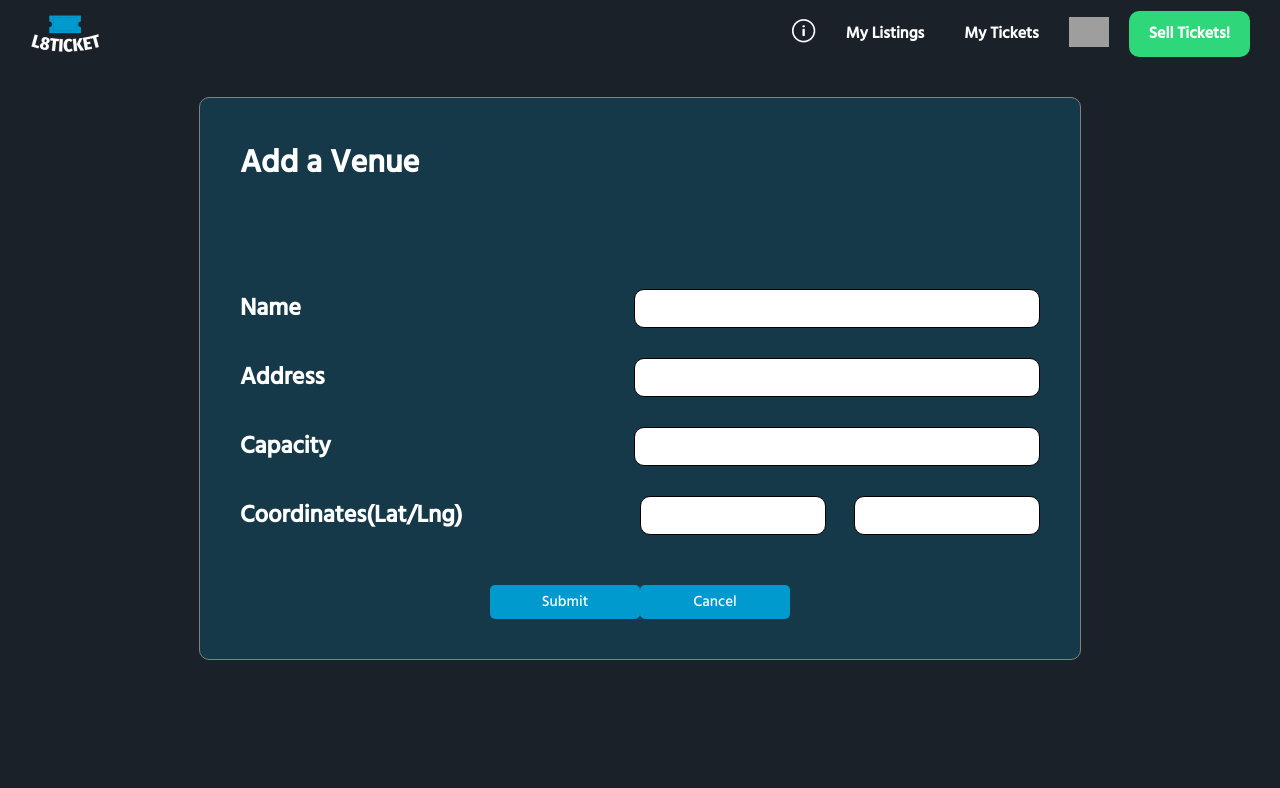
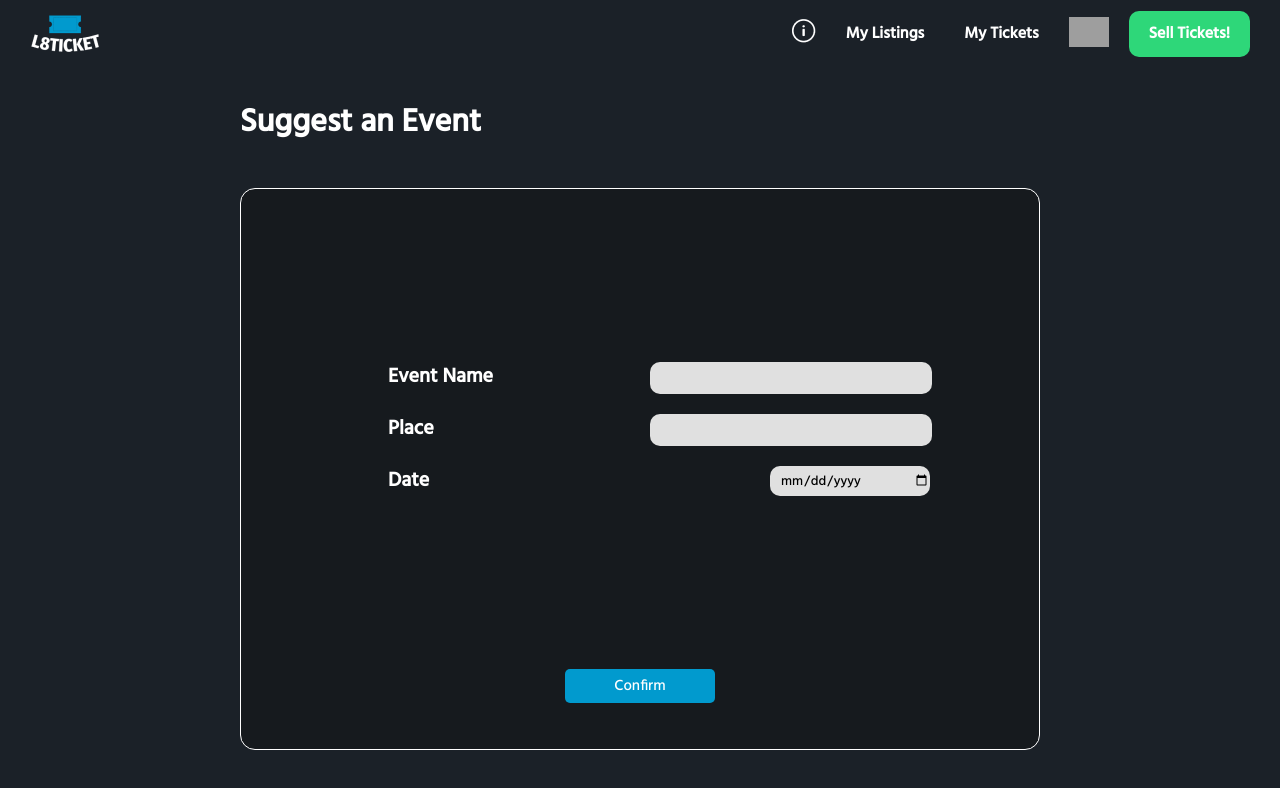
Before and after one commit to CatarinaOG/Projeto-AA-SIC, a React (Create React App) app in the folder frontEnd/projeto/: page / in a window 1280 px wide. Shown: the top 788 px of the page. Built offline with nearby package versions, Linux system fonts and the light colour scheme; grey boxes are pictures that could not be loaded.

Commit message:
suggest done

```diff
--- a/frontEnd/projeto/src/App.jsx
+++ b/frontEnd/projeto/src/App.jsx
@@ -2,44 +2,45 @@
 import React, { useState } from "react";
 import { BrowserRouter, Routes, Route } from "react-router-dom";
 
-import "./Styles/General.css";
-import "./Styles/Event.css";
-import "./Styles/PaymentMethods.css";
-import "./Styles/CreatePromoter.css";
-import "./Styles/EventsListing.css";
-import "./Styles/CreateEvent.css";
-import "./Styles/AddVenue.css";
 
-import PaymentMethods from "./Pages/PaymentMethods";
-import Notifications from "./Pages/Notifications";
-import CreatePromoter from "./Pages/CreatePromoter";
-import BoughtTickets from "./Pages/BoughtTickets";
-import Browse from "./Pages/Browse";
-import Event from "./Pages/Event";
-import Home from "./Pages/Home";
-import HomeAdmin from "./Pages/HomeAdmin";
-import HomePromoter from "./Pages/HomePromoter";
-import HomeUser from "./Pages/HomeUser";
-import Profile from "./Pages/Profile";
-import SavedEvents from "./Pages/SavedEvents";
-import SellingListing from "./Pages/SellingListing";
-import SellTicket from "./Pages/SellTicket";
-import EventsListing from "./Pages/EventsListing";
-import CreateEvent from "./Pages/CreateEvent";
-import AddVenue from "./Pages/AddVenue";
+import BoughtTickets from "./Pages/BoughtTickets"
+import Browse from "./Pages/Browse"
+import Event from "./Pages/Event"
+import Home from "./Pages/Home"
+import HomeAdmin from "./Pages/HomeAdmin"
+import HomePromoter from "./Pages/HomePromoter"
+import HomeUser from "./Pages/HomeUser"
+import Notifications from "./Pages/Notifications"
+import PaymentMethods from "./Pages/PaymentMethods"
+import Profile from "./Pages/Profile"
+import SavedEvents from "./Pages/SavedEvents"
+import SellingListing from "./Pages/SellingListing"
+import SellTicket from "./Pages/SellTicket"
 
-import "./Styles/General.css";
-import "./Styles/Event.css";
+
+import "./Styles/General.css"
+import "./Styles/Event.css"
+import SuggestEvent from "./Pages/SuggestEvent";
 
 function App() {
-  const [event, setEvent] = useState();
+
+  const [event,setEvent] = useState()
+  const [user,setUser] = useState({
+    name: "catarina",
+    id: 1,
+  })
+
 
   return (
+
     <BrowserRouter>
       <Routes>
-        <Route path="/" element={<AddVenue></AddVenue>} />
+        <Route path="/" element={
+          	<SuggestEvent />
+        }/>
       </Routes>
     </BrowserRouter>
+
   );
 }
 
--- a/frontEnd/projeto/src/Pages/SuggestEvent.jsx
+++ b/frontEnd/projeto/src/Pages/SuggestEvent.jsx
@@ -1,6 +1,26 @@
 import NavBarUser from "../Components/NavBar/NavBarUser"
+import { useState } from "react";
+
+import BlackClose from "../Images/blackClose.png"
+
+import "../Styles/SuggestEvent.css"
 
 export default function SuggestEvent(){
+
+    const [eventName, setEventName] = useState('');
+    const [place, setPlace] = useState('');
+    const [date, setDate] = useState('');
+
+    const [showConfirmation,setShowConfirmation] = useState(false)
+
+    function suggestTheEvent(){
+        //enviar pedido
+        setShowConfirmation(true)
+    }
+
+    function closeEdit(){
+        // enviar para tras
+    }
 
 
     return(
@@ -10,12 +30,42 @@ export default function SuggestEvent(){
             <div className="center">
                 <div className="defaultContainer">
                     <h1>Suggest an Event</h1>
-                    <div className="">
+                    <div className="smallContainer">
+
+                        <div className="smallContainerInputs">
+                            <div className="smallContainerLeftSide">
+                                <div>
+                                    <p className="suggestEventLabel">Event Name</p>
+                                    <p className="suggestEventLabel">Place</p>
+                                    <p className="suggestEventLabel">Date</p>
+                                </div>
+                            </div>
+
+                            <div className="smallContainerRightSide">
+                                <div>
+                                    <input className="suggestEventInput" type="text" onChange={e => setEventName(e.target.value)}/>
+                                    <input className="suggestEventInput" type="text" onChange={e => setPlace(e.target.value)}/>
+                                    <input className="suggestEventInputDate" type="date" onChange={e => setDate(e.target.value)}/>
+                                </div>
+                            </div>
+                        </div>
+
+                        <button className="button" onClick={suggestTheEvent}>Confirm</button>
 
                     </div>
-
                 </div>
             </div>
+
+            { showConfirmation &&
+
+                <div>
+                    <div className="overlay"></div>
+                    <div className="popUpContainer">
+                        <img src={BlackClose} className="editClose" alt="" onClick={closeEdit} />
+                        <h3 className="popUpInfo">Your suggested has been sent!</h3>
+                    </div>
+                </div>
+            }
 
 
         </div>
--- a/frontEnd/projeto/src/Styles/Event.css
+++ b/frontEnd/projeto/src/Styles/Event.css
@@ -295,23 +295,7 @@
     margin-left: 80px;
 }
 
-.popUpContainer{
-    width: 500px;
-    height: 30vh;
-    position: fixed;
-    top: 50%;
-    left: 50%;
-    transform: translate(-50%, -50%);
-    background-color: var(--white);
-    text-align: center;
-    border-radius: 15px;
-    z-index: 2;
-}
 
-.popUpInfo{
-    margin-top: 12vh;
-    color: var(--black);
-}
 
 .artistsSection{
     margin-top: 8vh;
--- a/frontEnd/projeto/src/Styles/General.css
+++ b/frontEnd/projeto/src/Styles/General.css
@@ -108,3 +108,22 @@ body {
 .marginBottom{
     margin-bottom: 8vh;
 }
+
+
+.popUpContainer{
+    width: 500px;
+    height: 30vh;
+    position: fixed;
+    top: 50%;
+    left: 50%;
+    transform: translate(-50%, -50%);
+    background-color: var(--white);
+    text-align: center;
+    border-radius: 15px;
+    z-index: 2;
+}
+
+.popUpInfo{
+    margin-top: 12vh;
+    color: var(--black);
+}
--- /dev/null
+++ b/frontEnd/projeto/src/Styles/SuggestEvent.css
@@ -0,0 +1,56 @@
+
+.smallContainer{
+    margin-top: 5vh;
+    height: 70vh;
+    background-color: var(--dark-blue);
+    border-radius: 15px;
+    border: 1px solid white;
+    text-align: center;
+}
+
+.smallContainerInputs{
+    display: flex;
+    height: 60vh;
+    text-align: start;
+}
+
+.smallContainerLeftSide{
+    flex: 1;
+    display: flex;
+    align-items: center;
+    justify-content: center;
+    font-weight: bold;
+    font-size: 20px;
+}
+
+.smallContainerRightSide{
+    align-items: center;
+    flex: 1;
+    display: flex;
+    align-items: center;
+}
+
+.suggestEventLabel{
+    margin: 20px;
+}
+
+.suggestEventInput{
+    margin: 10px;
+    background-color: var(--grey);
+    border: none;
+    border-radius: 10px;
+    width: 270px;
+    height: 30px;
+    padding-left: 10px;
+}
+
+.suggestEventInputDate{
+    margin: 10px;
+    margin-left: 130px;
+    padding-left: 10px;
+    background-color: var(--grey);
+    border: none;
+    border-radius: 10px;
+    width: 150px;
+    height: 30px;
+}
```
